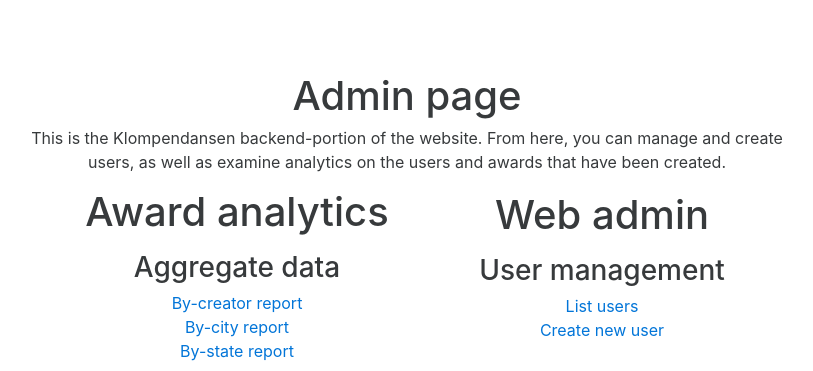
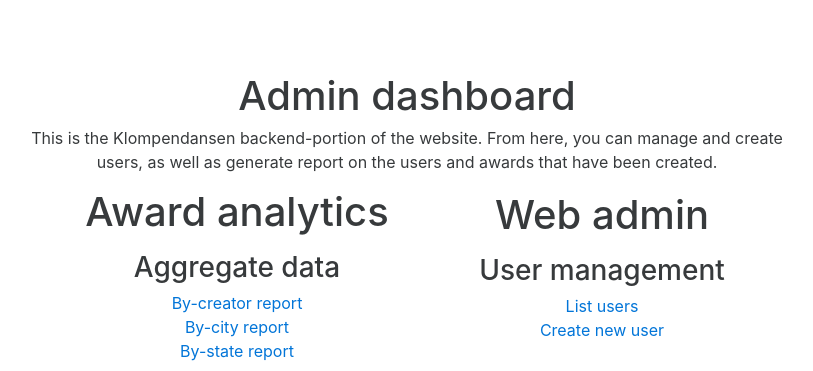
Before and after one commit to millsja/Klompenflasken, a Python web app: template templates/admin.html in a window 1280 px wide. Shown: the part 54-425 px from the top of the page, without its empty margins (233-1046 px from the left). Run offline with Jinja, Linux system fonts and the light colour scheme; the template is opened without the code that fills it, so the values that code supplies are empty; some libraries are stand-ins or nearby versions.

Commit message:
minor cosmetic changes to admin section

```diff
--- a/templates/admin.html
+++ b/templates/admin.html
@@ -3,10 +3,10 @@
 {% block body_block %}
 	<div style="width:800px; overflow:hidden;
 		margin-left:auto; margin-right:auto;">
-        <h1>Admin page</h1>
+        <h1>Admin dashboard</h1>
 	<p>This is the Klompendansen backend-portion of the website.
 		From here, you can manage and create users, as well as
-		examine analytics on the users and awards that have
+		generate report on the users and awards that have
 		been created.</p>
 	<div style="margin-left:55px; width:350px; float:left;">
         <h1 style="margin-bottom:18px;">Award analytics</h1>
```
